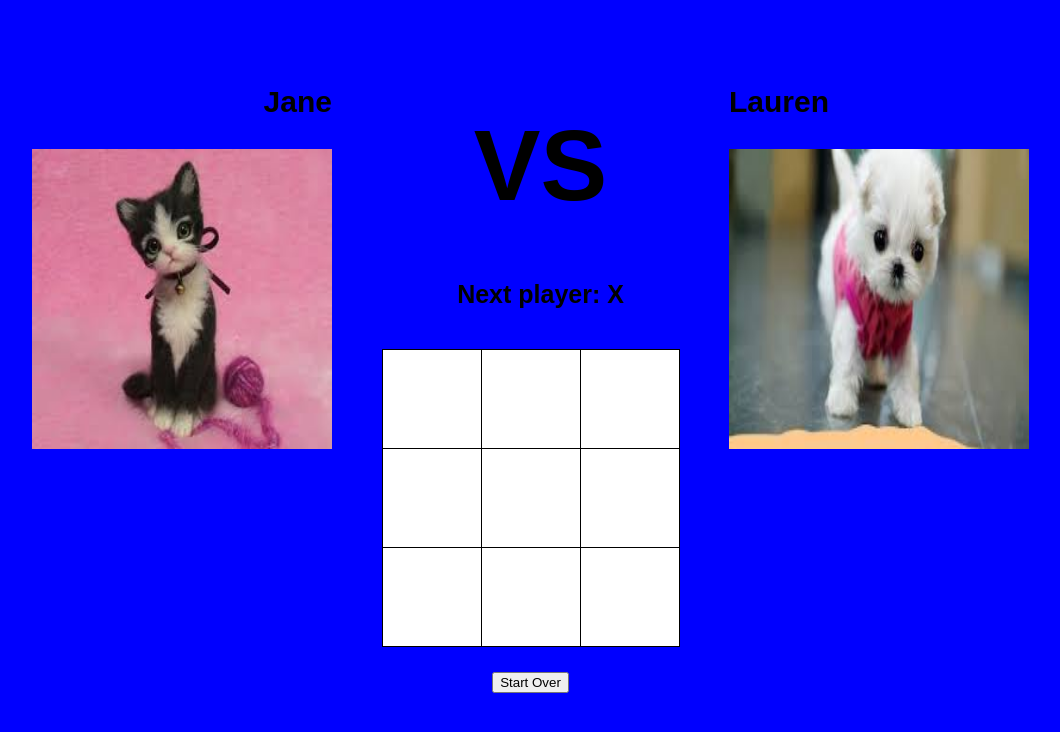
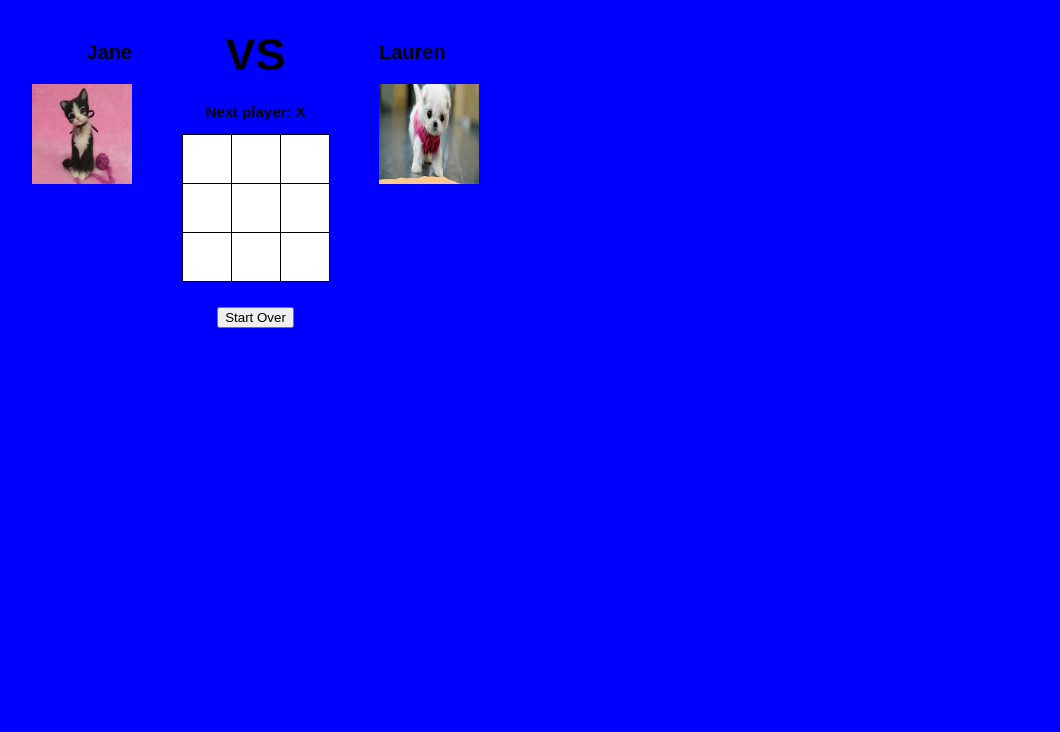
Before and after one commit to jerrolb/jerrolbrooks.com, a React (Create React App) app: page / in a window 1280 px wide. Shown: the top 732 px of the page, without its empty margins (18-1078 px from the left). Built offline with nearby package versions, Linux system fonts and the light colour scheme.

Commit message:
refactor: ui size

```diff
--- a/src/index.css
+++ b/src/index.css
@@ -1,6 +1,6 @@
 body {
   font: 14px "Century Gothic", Futura, sans-serif;
-  margin-top: 50px;
+  /* margin-top: 50px; */
   margin-left: 50px;
   background-color: blue;
 }
@@ -26,12 +26,12 @@ ol, ul {
   font-size: 24px;
   font-weight: bold;
   line-height: 34px;
-  height: 100px;
   margin-right: -1px;
   margin-top: -1px;
   padding: 0;
   text-align: center;
-  width: 100px;
+  width: 50px;
+  height: 50px;
 }
 
 .square:focus {
--- a/src/index.js
+++ b/src/index.js
@@ -120,15 +120,10 @@ class Game extends React.Component {
     }
 
     return (
-      <div>
-        <div className="game-info">
-          <div style={ { textAlign: 'center' } }>
-            <p style={ { fontSize: '100px', lineHeight: '.3' } }><b>VS</b></p>
-            <p style={ { fontSize: '25px' } }><b>{status}</b></p>
-            <br />
-          </div>
-        </div>
-        <div className="game" style={ { textAlign: 'center' } }>
+      <div style={ { textAlign: 'center' } }>
+        <p style={ { fontSize: '45px', lineHeight: '.1' } }><b>VS</b></p>
+        <p style={ { fontSize: '15px' } }><b>{status}</b></p>
+        <div className="game">
           <div className="game-board">
             <Board
               squares={ current.squares }
@@ -165,17 +160,17 @@ function calculateWinner(squares) {
 ReactDOM.render(
   <div id="main">
     <div id="k">
-      <p style={ { float:'right', fontSize: '30px' } }><b>Jane</b></p>
+      <p style={ { float:'right', fontSize: '20px' } }><b>Jane</b></p>
       <br />
-      <img id="kitty" src={ kitty } width={ 300 } height={ 300 } alt="kitty" ></img>
+      <img id="kitty" src={ kitty } width={ 100 } height={ 100 } alt="kitty" ></img>
     </div>
     <div id="janeLauren">
       <Game />
     </div>
     <div id="p">
-      <p style={ { float:'left', fontSize: '30px' } }><b>Lauren</b></p>
+      <p style={ { float:'left', fontSize: '20px' } }><b>Lauren</b></p>
       <br />
-      <img id="puppy" src={ puppy } width={ 300 } height={ 300 } alt="puppy"></img>
+      <img id="puppy" src={ puppy } width={ 100 } height={ 100 } alt="puppy"></img>
     </div>
   </div>,
   document.getElementById('root')
```
